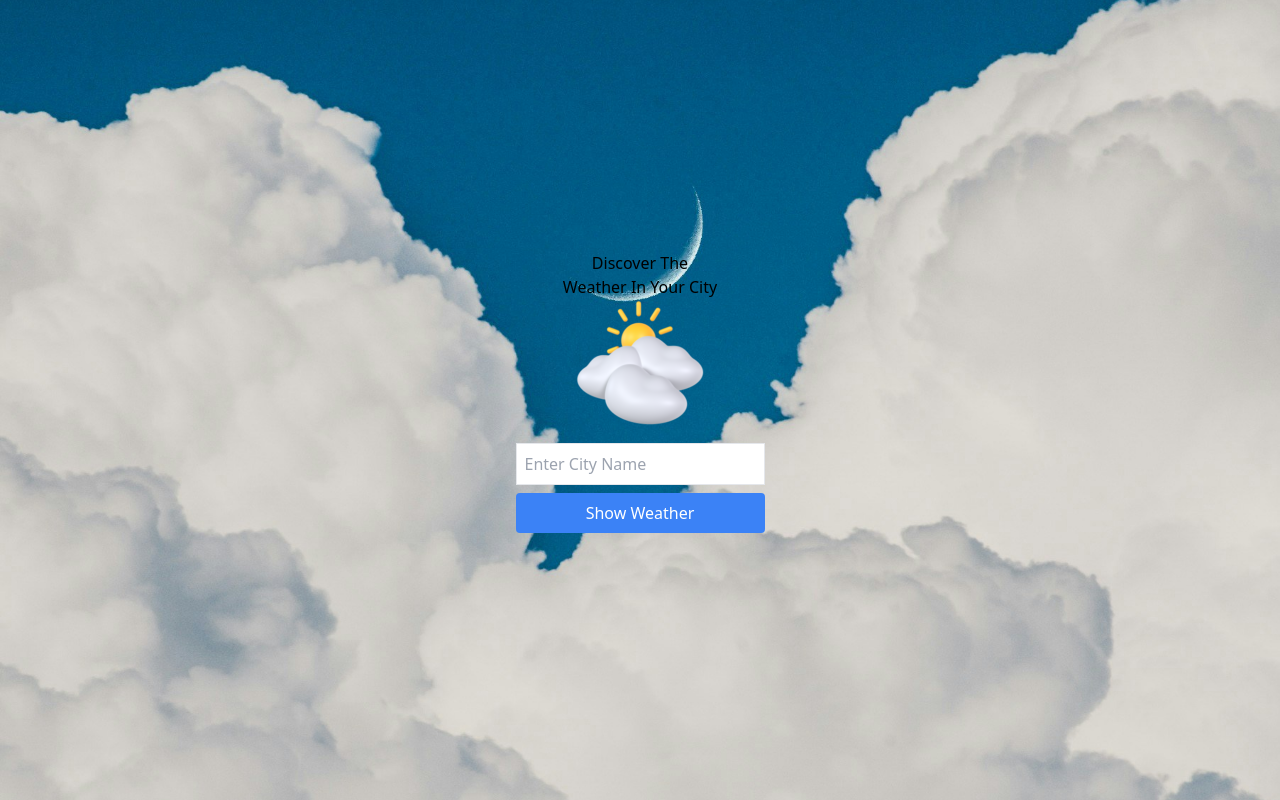
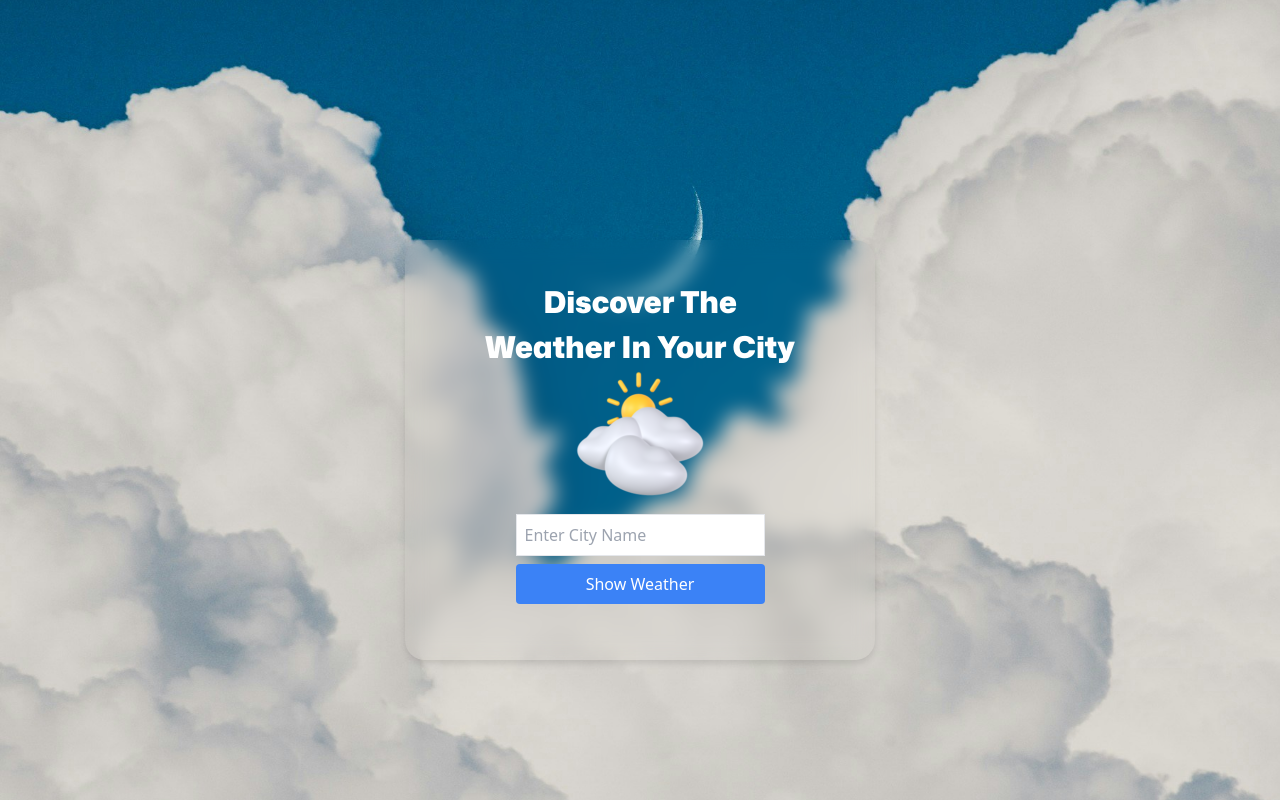
Before and after one commit to ZakariaBenlamkadam/weather-app, a website: page index.html in a window 1280 px wide. Drawn offline with Linux system fonts and the light colour scheme; files whose address does not match are found by name.

Commit message:
Fix font and CSS paths for GitHub Pages

```diff
--- a/index.html
+++ b/index.html
@@ -4,7 +4,7 @@
     <meta charset="UTF-8">
     <title>Select City</title>
     <link rel="stylesheet" href="/weather-app/dist/style.css">
-    <!--<link rel="stylesheet" href="/weather-app/style.css"> --!>
+    <link rel="stylesheet" href="/weather-app/style.css">
 
     <link rel="preload" href="Mona-Sans.woff2" as="font" type="font/woff2" crossorigin>
 
--- a/style.css
+++ b/style.css
@@ -30,7 +30,7 @@
 body{
      background: #222;
      height: 100vh;
-     background-image: url('/weather-app/images/back.jpg');
+     background-image: url('./images/back.jpg');
      background-size: cover;
      background-repeat: no-repeat;
 }
```
